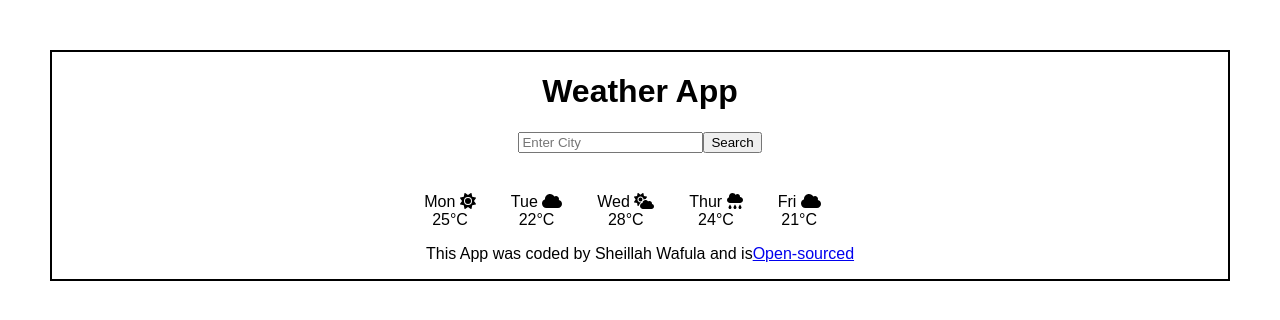
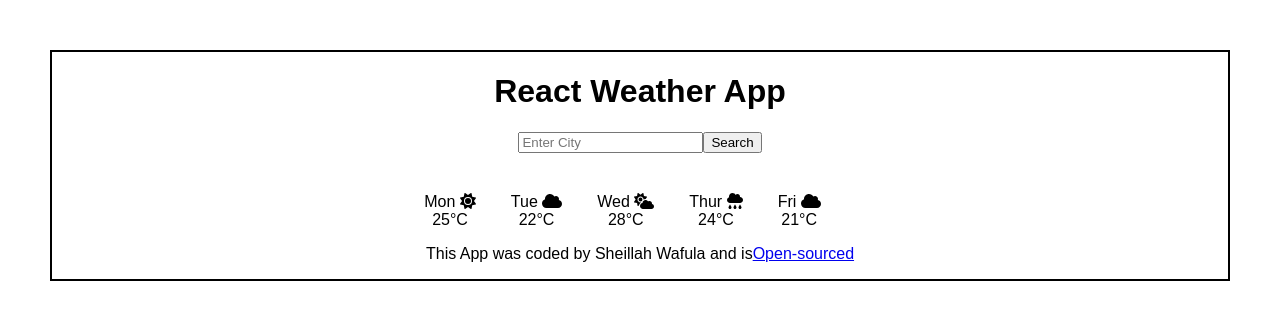
Before and after one commit to Sheillah27/weather-react, a React (Create React App) app: page / in a window 1280 px wide. Shown: the top 320 px of the page. Built offline with nearby package versions, Linux system fonts and the light colour scheme.

Commit message:
Updated my app

```diff
--- a/src/App.js
+++ b/src/App.js
@@ -1,4 +1,3 @@
-import logo from "./logo.svg";
 import "./styles.css";
 import Weather from "./Weather";
 import Days from "./Days";
@@ -6,7 +5,7 @@ import Days from "./Days";
 function App() {
   return (
     <div className="App">
-      <h1>Weather App</h1>
+      <h1>React Weather App</h1>
       <Weather />
 
       <Days />
```
